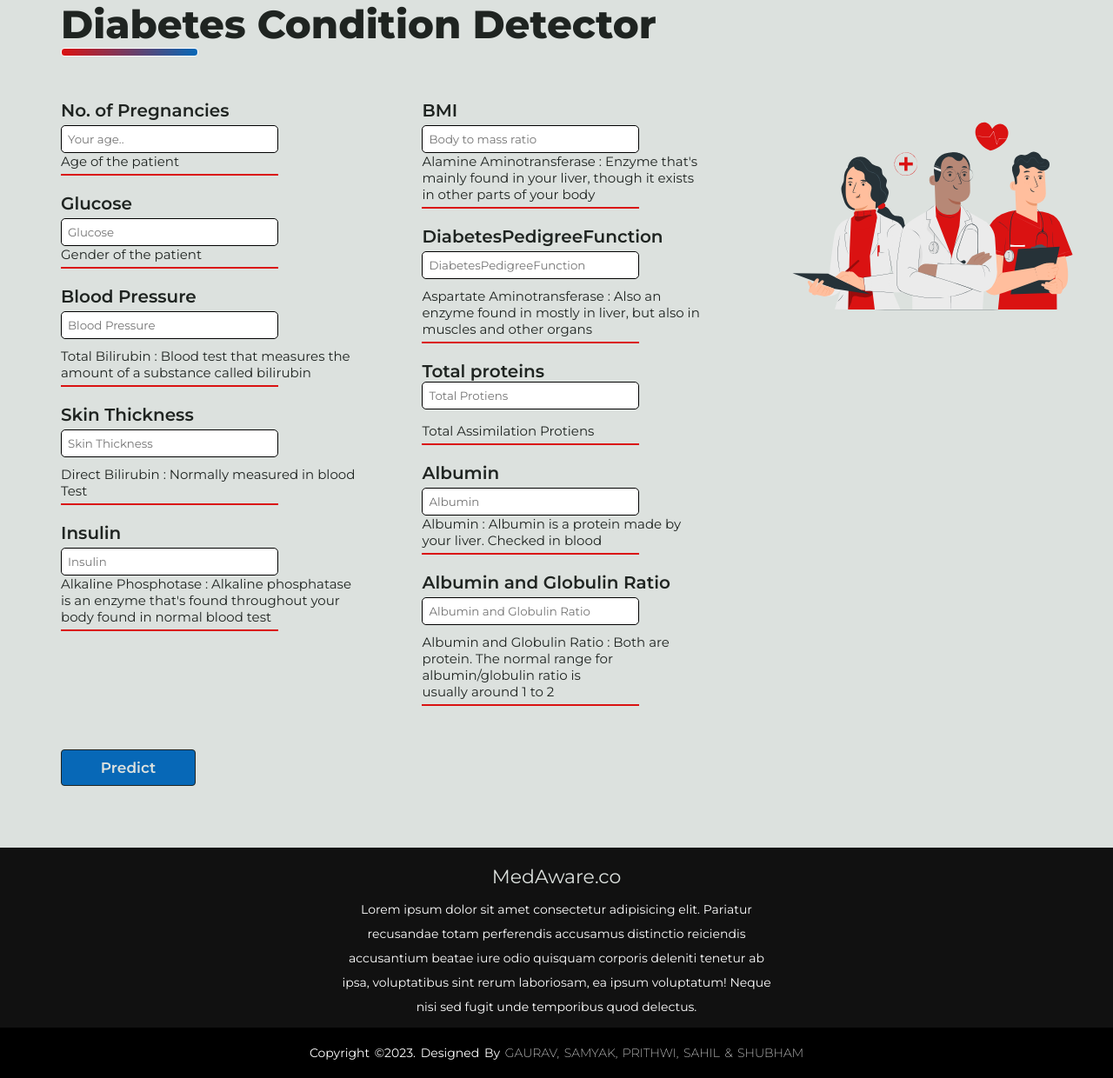
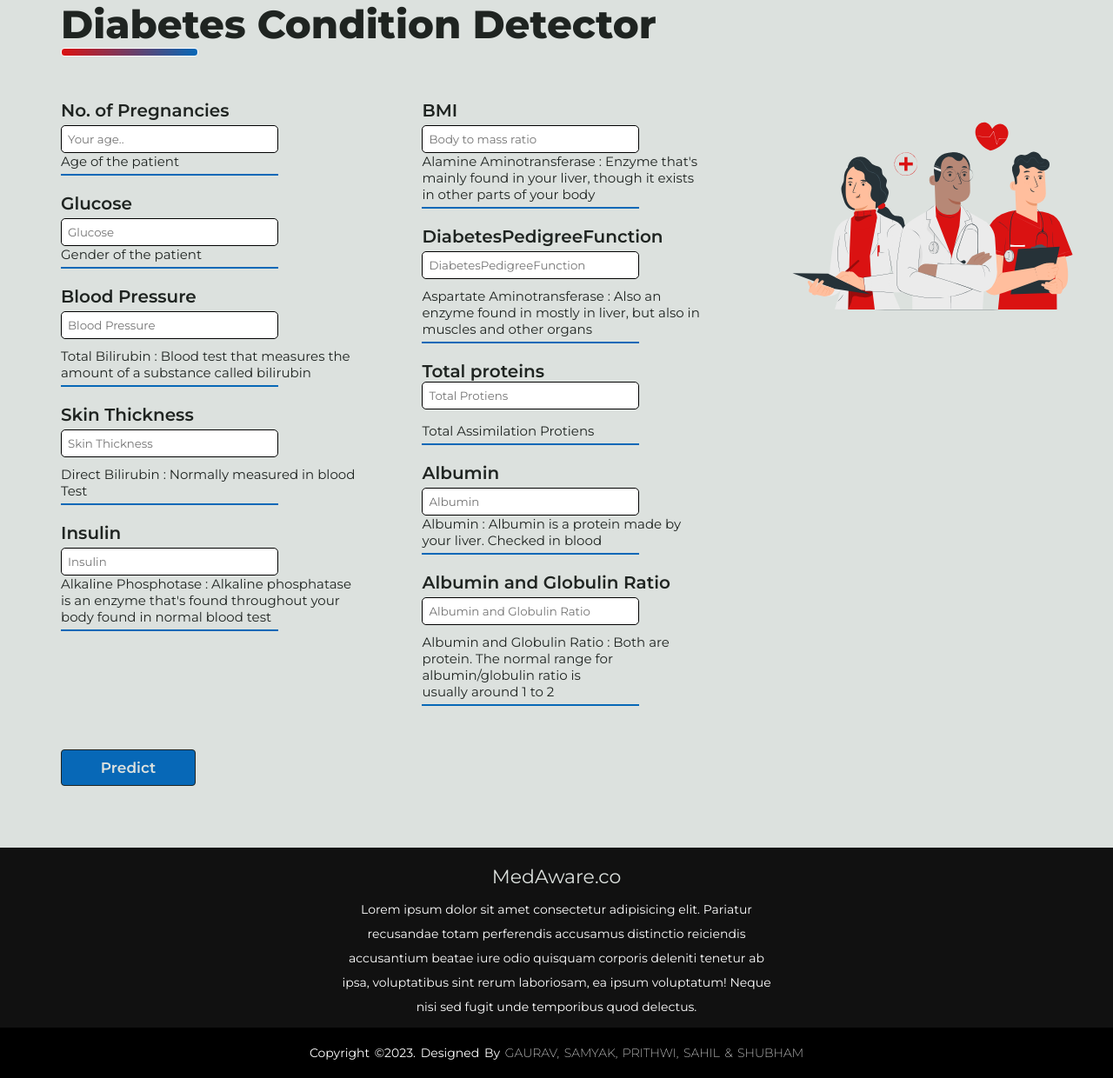
Before and after one commit to Gaurav07076/Datathon, a Flask app: page /diabetes in a window 1280 px wide. Shown: the part 200-1440 px from the top of the page at 87% size. Run offline with Flask 3, Linux system fonts and the light colour scheme; parts of the project's set-up code (start-up, migrations or seed data) failed here and were passed over.

Commit message:
changes in asd page

```diff
--- a/templates/ASD.html
+++ b/templates/ASD.html
@@ -27,7 +27,7 @@
 
     </div>
     <div class="navElemContainers">
-      <div class="button"><a href="{{url_for('logout')}}">Log Out</a></div>
+      <div class="button purple"><a href="{{url_for('logout')}}">Log Out</a></div>
     </div>
   </nav>
   <div class="formcontainer" id="predict">
@@ -137,7 +137,7 @@
           <option value="0">No</option>
         </select>
       </div>
-      <input type="submit" value="Predict">
+      <input type="submit" class="btn btn-info btn-block button purple" value="Predict">
     </form>
   </div>
 </div>
--- a/templates/diabetes.html
+++ b/templates/diabetes.html
@@ -47,35 +47,35 @@
                         <input type="text" id="No. of Pregnancies" name="No. of Pregnancies" placeholder="Your age..">
                     </div>
                     <p class="headDescription">Age of the patient</p>
-                    <div class="formseperator"></div>
+                    <div class="formseperator blue"></div>
 
                     <div class="seperator">
                         <label for="Gender">Glucose</label>
                         <input type="text" id="Glucose" name="Glucose" placeholder="Glucose">
                     </div>
                     <p class="headDescription">Gender of the patient </p>
-                    <div class="formseperator"></div>
+                    <div class="formseperator blue"></div>
 
                     <div class="labelspacing">
                         <label for="bp">Blood Pressure</label>
                         <input type="text" name="bp" placeholder="Blood Pressure">
                     </div>
                     <p class="headDescription">Total Bilirubin : Blood test that measures the amount of a substance called bilirubin</p>
-                    <div class="formseperator"></div>
+                    <div class="formseperator blue"></div>
 
                     <div class="labelspacing">
                         <label for="st">Skin Thickness</label>
                         <input type="text" name="Skin Thickness" placeholder="Skin Thickness">
                     </div>
                     <p class="headDescription">Direct Bilirubin : Normally measured in blood Test</p>
-                    <div class="formseperator"></div>
+                    <div class="formseperator blue"></div>
 
                     <div class="seperator">
                         <label for="i">Insulin</label>
                         <input type="text" name="Insulin" placeholder="Insulin">
                     </div>
                     <p class="headDescription">Alkaline Phosphotase : Alkaline phosphatase is an enzyme that's found throughout your body found in normal blood test</p>
-                <div class="formseperator"></div>
+                <div class="formseperator blue"></div>
                 </div>
                 <div class="formsubcontainer">
                     <div class="seperator">
@@ -83,21 +83,21 @@
                         <input type="text" name="bmi" placeholder="Body to mass ratio">
                     </div>
                     <p class="headDescription">Alamine Aminotransferase : Enzyme that's mainly found in your liver, though it exists in other parts of your body</p>
-                    <div class="formseperator"></div>
+                    <div class="formseperator blue"></div>
 
                     <div class="labelspacing">
                         <label for="asa">DiabetesPedigreeFunction</label>
                         <input type="text" name="DiabetesPedigreeFunction" placeholder="DiabetesPedigreeFunction">
                     </div>
                     <p class="headDescription">Aspartate Aminotransferase : Also an enzyme found in mostly in liver, but also in muscles and other organs </p>
-                    <div class="formseperator"></div>
+                    <div class="formseperator blue"></div>
 
                     <div class="labelspacing">
                         <label for="tp">Total proteins</br>
                             <input type="text" name="Total_Protiens" placeholder="Total Protiens">
                     </div>
                     <p class="headDescription">Total Assimilation Protiens</p>
-                    <div class="formseperator"></div>
+                    <div class="formseperator blue"></div>
 
 
                     <div class="seperator">
@@ -105,14 +105,14 @@
                         <input type="text" name="Albumin" placeholder="Albumin">
                     </div>
                     <p class="headDescription">Albumin : Albumin is a protein made by your liver. Checked in blood</p>
-                    <div class="formseperator"></div>
+                    <div class="formseperator blue"></div>
 
                     <div class="labelspacing">
                         <label for="agr">Albumin and Globulin Ratio</label>
                         <input type="text" name="Albumin_and_Globulin_Ratio" placeholder="Albumin and Globulin Ratio">
                     </div>
                     <p class="headDescription">Albumin and Globulin Ratio : Both are protein. The normal range for albumin/globulin ratio is usually around 1 to 2</p>
-                    <div class="formseperator"></div>
+                    <div class="formseperator blue"></div>
 
 
                 </div>
--- a/templates/main.html
+++ b/templates/main.html
@@ -91,7 +91,7 @@
                     <div class="deseaseCardDescription">Autisum Spectrum Disorder</div>
                     <div class="deseaseCardDetail">Lorem ipsum dolor sit amet consectetur adipisicing elit. Facere nulla pariatur corporis dolorum quia excepturi rem quidem maiores harum neque.</div>
                     <div class="diseases">
-                        <div class="buttonColour purple"><a href="{{url_for('ASD')}}">ASD</a></div>
+                        <div class="buttonColour purple"><a href="{{url_for('ASD')}}">Check ASD</a></div>
                     </div>
                 </div>
             </div>
```
Also changed, not shown: static/css/ASD.css (+7 -2 lines).
